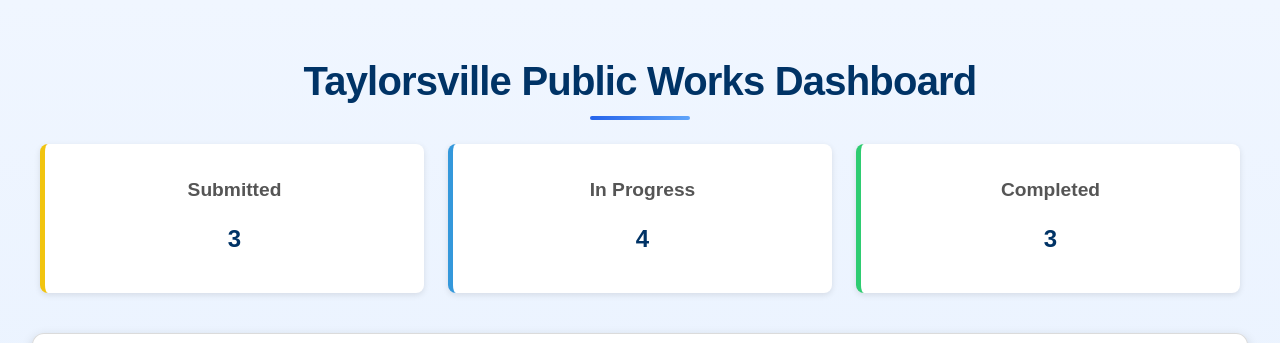
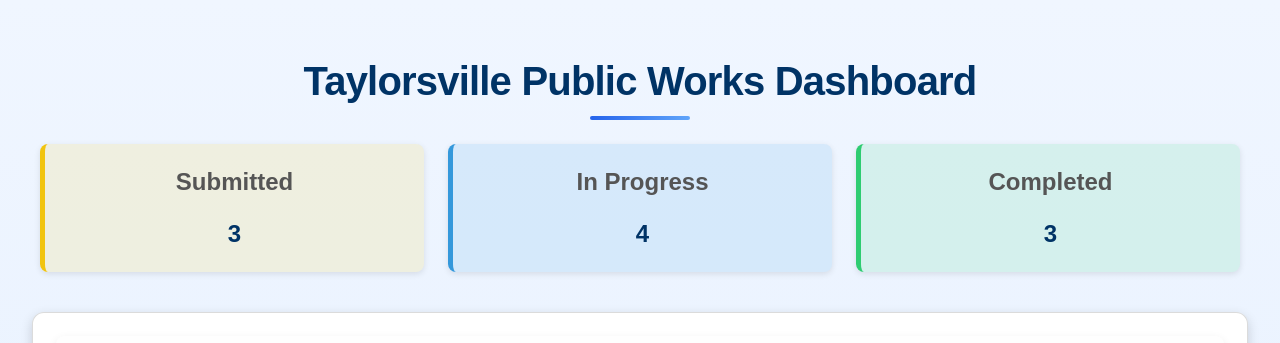
Before and after one commit to MaxHarker/tville-public-works-dashboard, a React (Create React App) app: page / in a window 1280 px wide. Shown: the top 343 px of the page. Built offline with nearby package versions, Linux system fonts and the light colour scheme.

Commit message:
UI updates

```diff
--- a/src/App.css
+++ b/src/App.css
@@ -1,6 +1,8 @@
 .App {
   text-align: center;
+  font-family: Arial, sans-serif;
   background: linear-gradient(180deg, #f0f6ff 0%, #dbeafe 100%);
+  font-size: 1.2em;
 }
 
 .App-logo {
--- a/src/components/SummaryCard.css
+++ b/src/components/SummaryCard.css
@@ -1,6 +1,5 @@
 .summary-card {
   background-color: white;
-  padding: 1rem 1.5rem;
   border-radius: 8px;
   box-shadow: 0 2px 6px rgba(0,0,0,0.1);
   margin: 0.5rem;
@@ -15,7 +14,7 @@
 }
 
 .summary-title {
-  font-size: 1.2rem;
+  font-size: 1.5rem;
   color: #555;
   margin-bottom: 0.5rem;
 }
--- a/src/components/SummaryCard.js
+++ b/src/components/SummaryCard.js
@@ -3,8 +3,10 @@ import React from "react";
 import "./SummaryCard.css";
 
 const SummaryCard = ({ title, count, color }) => {
+  const lightBackground = color + "20"
+
   return (
-    <div className="summary-card" style={{ borderLeft: `5px solid ${color}` }}>
+    <div className="summary-card" style={{ borderLeft: `5px solid ${color}`, backgroundColor: lightBackground }}>
       <h3 className="summary-title">{title}</h3>
       <p className="summary-count">{count}</p>
     </div>
```
